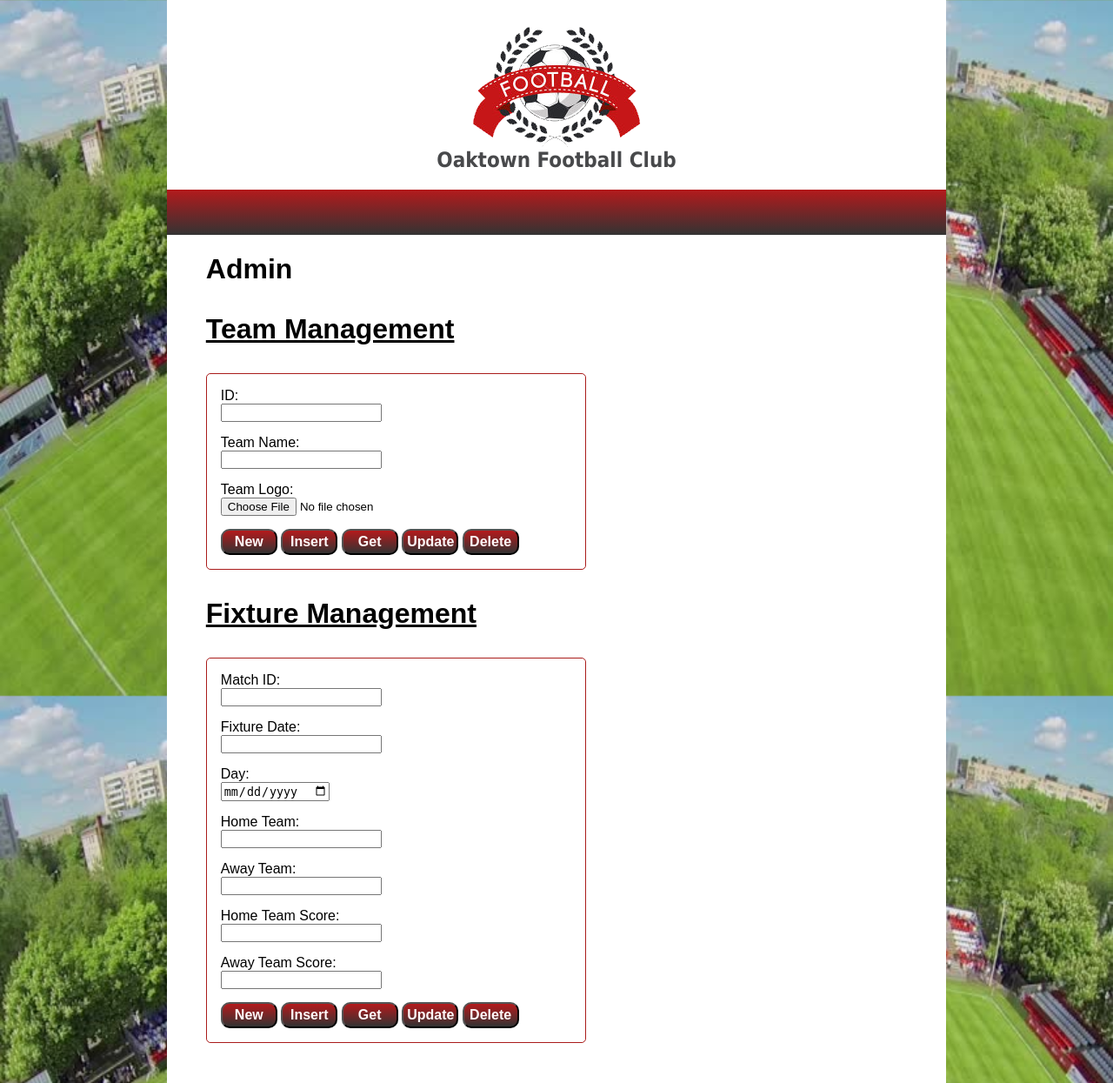
After one commit to iAlgebra/oaktown-fc, a PHP site: page /admin.php in a window 1280 px wide. The commit adds this page. Shown: the whole page at 87% size. Run offline with PHP 8.4, Linux system fonts and the light colour scheme; a user stored in the database is signed in.

Commit message:
Oaktown local files

```diff
--- /dev/null
+++ b/admin.php
@@ -0,0 +1,381 @@
+<?php
+session_start();
+if (!isset($_SESSION['Name'])) { //does session variable name exist?
+    header("location: login.php"); // if not redirect user to login.php web page
+}
+
+$servername = "localhost";
+$username = "root";
+$password = "";
+
+$team_message = "";
+$team_id = "";
+$team_name = "";
+$team_image = "";
+
+$match_message = "";
+$match_id = "";
+$match_fixture_date = "";
+$match_day = "";
+$match_home_team = "";
+$match_away_team = "";
+$match_home_team_score = "";
+$match_away_team_score = "";
+
+
+if (isset($_POST["team_get"])) {
+    getTeam($_POST["team_id"]);
+}
+
+function getTeam($teamId)
+{
+    try {
+        $conn = new PDO("mysql:host=" . $GLOBALS['servername'] . ";dbname=oaktown_fc", $GLOBALS['username'], $GLOBALS['password']);
+        $conn->setAttribute(PDO::ATTR_ERRMODE, PDO::ERRMODE_EXCEPTION);
+
+        $statement = $conn->query("SELECT * FROM team WHERE ID=" . $teamId);
+        $result = $statement->fetch();
+        if ($result == null) {
+            $GLOBALS['team_message'] = "The ID is not valid or does not exist";
+        } else {
+            $GLOBALS['team_id'] = $result[0];
+            $GLOBALS['team_name'] = $result[1];
+        }
+    } catch (PDOException $e) {
+        echo "An error occurred: " . $e->getMessage();
+    }
+    $conn = null;
+}
+
+
+if (isset($_POST["team_insert"])) {
+    insertTeam();
+}
+
+function insertTeam()
+{
+    try {
+        $conn = new PDO("mysql:host=" . $GLOBALS['servername'] . ";dbname=oaktown_fc", $GLOBALS['username'], $GLOBALS['password']);
+        $conn->setAttribute(PDO::ATTR_ERRMODE, PDO::ERRMODE_EXCEPTION);
+
+        $tmp_image_name = $_FILES["team_image"]["tmp_name"]; //get image file
+
+        if (!isset($tmp_image_name)) { //file hasn't been selected
+            $GLOBALS['team_message'] = "Please select a file to upload";
+        } else {
+            $check = getimagesize($tmp_image_name);  // check if file is an image type
+
+            if ($check) { // if file is an image
+                $image_contents = file_get_contents($tmp_image_name);
+                $statement = $conn->prepare("INSERT INTO team (ID, Name, Logo) VALUES (:team_id, :team_name, :team_img)");
+
+                $statement->bindValue(":team_id", $_POST["team_id"]);
+                $statement->bindValue(":team_name", $_POST["team_name"]);
+                $statement->bindValue(":team_img", $image_contents);
+
+                $result = $statement->execute();
+                if ($result) {
+                    $GLOBALS['team_message'] = "Team record inserted into table successfully";
+                } else {
+                    $GLOBALS['team_message'] = "The Team record was not inserted";
+                }
+
+            } else {
+                $GLOBALS['team_message'] = "The file to be uploaded is not an image";
+            }
+        }
+
+    } catch (PDOException $e) {
+        echo "A problem occurred: " . $e->getMessage();
+    }
+
+    $conn = null;
+}
+
+
+if (isset($_POST["team_update"])) {
+    updateTeam($_POST["team_id"]);
+}
+
+function updateTeam($teamId)
+{
+    try {
+        $conn = new PDO("mysql:host=" . $GLOBALS['servername'] . ";dbname=oaktown_fc", $GLOBALS['username'], $GLOBALS['password']);
+        $conn->setAttribute(PDO::ATTR_ERRMODE, PDO::ERRMODE_EXCEPTION);
+
+        $tmp_image_name = $_FILES["team_image"]["tmp_name"];
+
+        if (!$tmp_image_name) {
+            $GLOBALS['team_message'] = 'Please upload a file for this team';
+        } else {
+
+            $is_image = getimagesize($tmp_image_name);
+
+            if (!$is_image) {
+                $GLOBALS['team_message'] = 'Please upload a valid image for this team';
+            } else {
+                $image_content = file_get_contents($tmp_image_name);
+
+                $statement = $conn->prepare("UPDATE team SET Name=:team_name, Logo=:team_img WHERE ID=" . $teamId);
+
+                $statement->bindValue(":team_name", $_POST["team_name"]);
+                $statement->bindValue(":team_img", $image_content);
+
+                $result = $statement->execute();
+
+                if ($result) {
+                    $GLOBALS['team_message'] = "Team record was updated";
+                } else {
+                    $GLOBALS['team_message'] = "The Team record was not updated";
+                }
+            }
+        }
+    } catch (PDOException $e) {
+        echo "A problem occurred " . $e->getMessage();
+    }
+
+    $conn = null;
+}
+
+
+if (isset($_POST["team_delete"])) {
+    deleteTeam($_POST["team_id"]);
+}
+
+function deleteTeam($teamId)
+{
+    try {
+        $conn = new PDO("mysql:host=" . $GLOBALS['servername'] . ";dbname=oaktown_fc", $GLOBALS['username'], $GLOBALS['password']);
+        $conn->setAttribute(PDO::ATTR_ERRMODE, PDO::ERRMODE_EXCEPTION);
+
+        $statement = $conn->prepare("DELETE FROM team WHERE ID=" . $teamId);
+
+        $result = $statement->execute();
+
+        if ($result) {
+            $GLOBALS['team_message'] = "Team record was deleted successfully";
+        } else {
+            $GLOBALS['team_message'] = "The Team record was not deleted";
+        }
+    } catch (PDOException $e) {
+        echo "A problem occurred " . $e->getMessage();
+    }
+
+    $conn = null;
+}
+
+
+if (isset($_POST["match_get"])) {
+    getMatch($_POST["match_id"]);
+}
+
+function getMatch($matchId)
+{
+    try {
+        $conn = new PDO("mysql:host=" . $GLOBALS['servername'] . ";dbname=oaktown_fc", $GLOBALS['username'], $GLOBALS['password']);
+        $conn->setAttribute(PDO::ATTR_ERRMODE, PDO::ERRMODE_EXCEPTION);
+
+        $statement = $conn->query("SELECT * FROM fixture WHERE Match_ID=" . $matchId);
+        $result = $statement->fetch();
+        if ($result == null) {
+            $GLOBALS['match_message'] = "The Match ID is not valid or does not exist";
+        } else {
+            $GLOBALS['match_id'] = $result[0];
+            $GLOBALS['match_home_team'] = $result[1];
+            $GLOBALS['match_away_team'] = $result[2]; //fix this. how to store in $image = $_FILES["team_image"]["tmp_name"];
+            $GLOBALS['match_fixture_date'] = $result[3];
+            $GLOBALS['match_day'] = $result[4];
+            $GLOBALS['match_home_team_score'] = $result[5];
+            $GLOBALS['match_away_team_score'] = $result[6];
+        }
+    } catch (PDOException $e) {
+        echo "An error occurred: " . $e->getMessage();
+    }
+    $conn = null;
+}
+
+
+if (isset($_POST["match_insert"])) {
+    insertMatch();
+}
+
+function insertMatch()
+{
+    try {
+        $conn = new PDO("mysql:host=" . $GLOBALS['servername'] . ";dbname=oaktown_fc", $GLOBALS['username'], $GLOBALS['password']);
+        $conn->setAttribute(PDO::ATTR_ERRMODE, PDO::ERRMODE_EXCEPTION);
+
+        $statement = $conn->prepare("INSERT INTO fixture (Match_ID, Home_team, Away_team, Fixture_date, Date, Home_team_goals, Away_team_goals) VALUES (:match_id, :match_home_team, :match_away_team, :match_fixture_date, :match_date, :match_home_team_goals, :match_away_team_goals)");
+
+
+        $statement->bindValue(":match_id", $_POST["match_id"]);
+        $statement->bindValue(":match_home_team", $_POST["match_home_team"]);
+        $statement->bindValue(":match_away_team", $_POST["match_away_team"]);
+        $statement->bindValue(":match_fixture_date", $_POST["match_fixture_date"]);
+        $statement->bindValue(":match_date", $_POST["match_day"]);
+        $statement->bindValue(":match_home_team_goals", $_POST["match_home_team_score"]);
+        $statement->bindValue(":match_away_team_goals", $_POST["match_away_team_score"]);
+
+        $result = $statement->execute();
+        if ($result) {
+            $GLOBALS['match_message'] = "Match record inserted into table successfully";
+        } else {
+            $GLOBALS['match_message'] = "The Match record was not inserted";
+        }
+    } catch (PDOException $e) {
+        echo "A problem occurred: " . $e->getMessage();
+    }
+
+    $conn = null;
+}
+
+
+if (isset($_POST["match_update"])) {
+    updateMatch($_POST["match_id"]);
+}
+
+function updateMatch($matchId)
+{
+    try {
+        $conn = new PDO("mysql:host=" . $GLOBALS['servername'] . ";dbname=oaktown_fc", $GLOBALS['username'], $GLOBALS['password']);
+        $conn->setAttribute(PDO::ATTR_ERRMODE, PDO::ERRMODE_EXCEPTION);
+
+        $statement = $conn->prepare("UPDATE fixture SET Home_team=:match_home_team, Away_team=:match_away_team, Fixture_date=:match_fixture_date, Date=:match_date, Home_team_goals=:match_home_team_goals, Away_team_goals=:match_away_team_goals WHERE Match_ID=" . $matchId);
+
+        $statement->bindValue(":match_home_team", $_POST["match_home_team"]);
+        $statement->bindValue(":match_away_team", $_POST["match_away_team"]);
+        $statement->bindValue(":match_fixture_date", $_POST["match_fixture_date"]);
+        $statement->bindValue(":match_date", $_POST["match_day"]);
+        $statement->bindValue(":match_home_team_goals", $_POST["match_home_team_score"]);
+        $statement->bindValue(":match_away_team_goals", $_POST["match_away_team_score"]);
+
+        $result = $statement->execute();
+
+        if ($result) {
+            $GLOBALS['match_message'] = "Match record was updated";
+        } else {
+            $GLOBALS['match_message'] = "The Match record was not updated";
+        }
+    } catch (PDOException $e) {
+        echo "A problem occurred " . $e->getMessage();
+    }
+
+    $conn = null;
+}
+
+
+if (isset($_POST["match_delete"])) {
+    deleteMatch($_POST["match_id"]);
+}
+
+function deleteMatch($matchId)
+{
+    try {
+        $conn = new PDO("mysql:host=" . $GLOBALS['servername'] . ";dbname=oaktown_fc", $GLOBALS['username'], $GLOBALS['password']);
+        $conn->setAttribute(PDO::ATTR_ERRMODE, PDO::ERRMODE_EXCEPTION);
+
+        $statement = $conn->prepare("DELETE FROM fixture WHERE Match_ID=" . $matchId);
+
+        $result = $statement->execute();
+
+        if ($result) {
+            $GLOBALS['match_message'] = "Match record was deleted successfully";
+        } else {
+            $GLOBALS['match_message'] = "The Match record was not deleted";
+        }
+    } catch (PDOException $e) {
+        echo "A problem occurred " . $e->getMessage();
+    }
+
+    $conn = null;
+}
+
+?>
+<html>
+<head>
+    <link rel="stylesheet" type="text/css" href="css/style.css">
+    <meta charset="utf-8">
+    <title>Admin | Oaktown Football Club</title>
+</head>
+<body>
+<div id="wrapper">
+    <header>
+        <a href="index.html"><img src="images/logo.png" alt="logo of oaktown football club"/></a>
+        <h2>Oaktown Football Club</h2>
+    </header>
+    <nav>
+        <ul>
+            <?php //Left to mantain de aesthetic of the web page?>
+        </ul>
+    </nav>
+    <div id="content">
+        <h1>Admin</h1>
+        <div id="form_1">
+            <h3>Team Management</h3>
+            <form method="post" enctype="multipart/form-data"
+                  action="<?php echo htmlspecialchars($_SERVER["PHP_SELF"]); ?>" id="team_form">
+                <div class="form_field">
+                    <label>ID:</label>
+                    <input type="number" min="1" name="team_id" value="<?php echo $team_id; ?>">
+                </div>
+                <div class="form_field">
+                    <label>Team Name:</label>
+                    <input type="text" name="team_name" value="<?php echo $team_name; ?>">
+                </div>
+                <div class="form_field">
+                    <label>Team Logo:</label>
+                    <input type="file" name="team_image">
+                </div>
+                <p class="error"><?php echo $team_message; ?></p>
+                <input type="submit" name="team_new" value="New" class="button">
+                <input type="submit" name="team_insert" value="Insert" class="button">
+                <input type="submit" name="team_get" value="Get" class="button">
+                <input type="submit" name="team_update" value="Update" class="button">
+                <input type="submit" name="team_delete" value="Delete" class="button">
+            </form>
+        </div>
+        <div id="form_2">
+            <h3>Fixture Management</h3>
+            <form method="post" action="<?php echo htmlspecialchars($_SERVER["PHP_SELF"]); ?>" id="fixture_form">
+                <div class="form_field">
+                    <label>Match ID:</label>
+                    <input type="number" min="1" name="match_id" value="<?php echo $match_id; ?>">
+                </div>
+                <div class="form_field">
+                    <label>Fixture Date:</label>
+                    <input type="number" min="1" name="match_fixture_date" value="<?php echo $match_fixture_date; ?>">
+                </div>
+                <div class="form_field">
+                    <label>Day:</label>
+                    <input type="date" name="match_day" value="<?php echo $match_day; ?>">
+                </div>
+                <div class="form_field">
+                    <label>Home Team:</label>
+                    <input type="text" name="match_home_team" value="<?php echo $match_home_team; ?>">
+                </div>
+                <div class="form_field">
+                    <label>Away Team:</label>
+                    <input type="text" name="match_away_team" value="<?php echo $match_away_team; ?>">
+                </div>
+                <div class="form_field">
+                    <label>Home Team Score:</label>
+                    <input type="number" min="0" name="match_home_team_score"
+                           value="<?php echo $match_home_team_score; ?>">
+                </div>
+                <div class="form_field">
+                    <label>Away Team Score:</label>
+                    <input type="number" min="0" name="match_away_team_score"
+                           value="<?php echo $match_away_team_score; ?>">
+                </div>
+                <p class="error"><?php echo $match_message; ?></p>
+                <input type="submit" name="match_new" value="New" class="button">
+                <input type="submit" name="match_insert" value="Insert" class="button">
+                <input type="submit" name="match_get" value="Get" class="button">
+                <input type="submit" name="match_update" value="Update" class="button">
+                <input type="submit" name="match_delete" value="Delete" class="button">
+            </form>
+        </div>
+    </div>
+</div>
+</body>
+</html>
--- a/contact.html
+++ b/contact.html
@@ -3,7 +3,7 @@
 <head>
 	<link rel="stylesheet" type="text/css" href="css/style.css">
 	<meta charset="utf-8">
-	<title>Contact Page | Oaktown Football Club</title>
+	<title>Contact | Oaktown Football Club</title>
 	<script type="text/javascript" src="js/jquery-3.1.1.min.js"></script>
 </head>
 <body>
@@ -15,8 +15,9 @@
 		<nav>
 			<ul>
 				<li><a href="index.html">Home</a></li>
-				<li><a href="competitions.html">Competitions</a></li>
+				<li><a href="competitions.php">Competitions</a></li>
 				<li><a href="contact.html">Contact</a></li>
+				<li><a href="login.php">Login</a></li>
 			</ul>
 		</nav>
 		<div id="content">
--- a/css/style.css
+++ b/css/style.css
@@ -32,10 +32,11 @@ h2 {
 
 h3 {
 	font-size: 2em;
+	text-decoration: underline;
 }
 
 #training-schedule h3 {
-	margin-bottom: 0;
+	margin-bottom: 20px;
 }
 
 #training-schedule p {
@@ -54,7 +55,11 @@ p {
 	font-size: 0.9em;
 }
 
-nav, #submit {
+.error {
+	color: #aa1c1b;
+}
+
+nav, #submit, .fixture_date, .button {
 	background: #aa1c1b; /* For browsers that do not support gradients */
     background: -webkit-linear-gradient(#b41a1c, #333); /* For Safari 5.1 to 6.0 */
     background: -o-linear-gradient(#b41a1c, #333); /* For Opera 11.1 to 12.0 */
@@ -143,7 +149,7 @@ form {
 	color: red;
 }
 
-#submit {
+#submit, .button {
     height: 35px;
     width: 100px;
     padding: 1%;
@@ -151,6 +157,11 @@ form {
     font-weight: bold;
     font-size: 1em;
     color: #fff8f9;
+}
+
+.button {
+	height: 30px;
+	width: 65px;
 }
 
 .form-group.has-success input, .form-group.has-success textarea {
@@ -161,6 +172,10 @@ form {
 	color: red;
 }
 
+#login_form .form_field, #team_form .form_field, #fixture_form .form_field {
+	margin-bottom: 15px;
+}
+
 #iam {
 	margin: 1rem 0;
 }
--- a/index.html
+++ b/index.html
@@ -14,8 +14,9 @@
 		<nav>
 			<ul>
 				<li><a href="index.html">Home</a></li>
-				<li><a href="competitions.html">Competitions</a></li>
+				<li><a href="competitions.php">Competitions</a></li>
 				<li><a href="contact.html">Contact</a></li>
+				<li><a href="login.php">Login</a></li>
 			</ul>
 		</nav>
 		<div id="content">
```
Also changed, not shown: other parts of css/style.css (+23 -4 lines), competitions.html (deleted, +0 -63 lines), competitions.php (added, +154 -0 lines), login.php (added, +70 -0 lines), oaktown_fc.sql (added).
